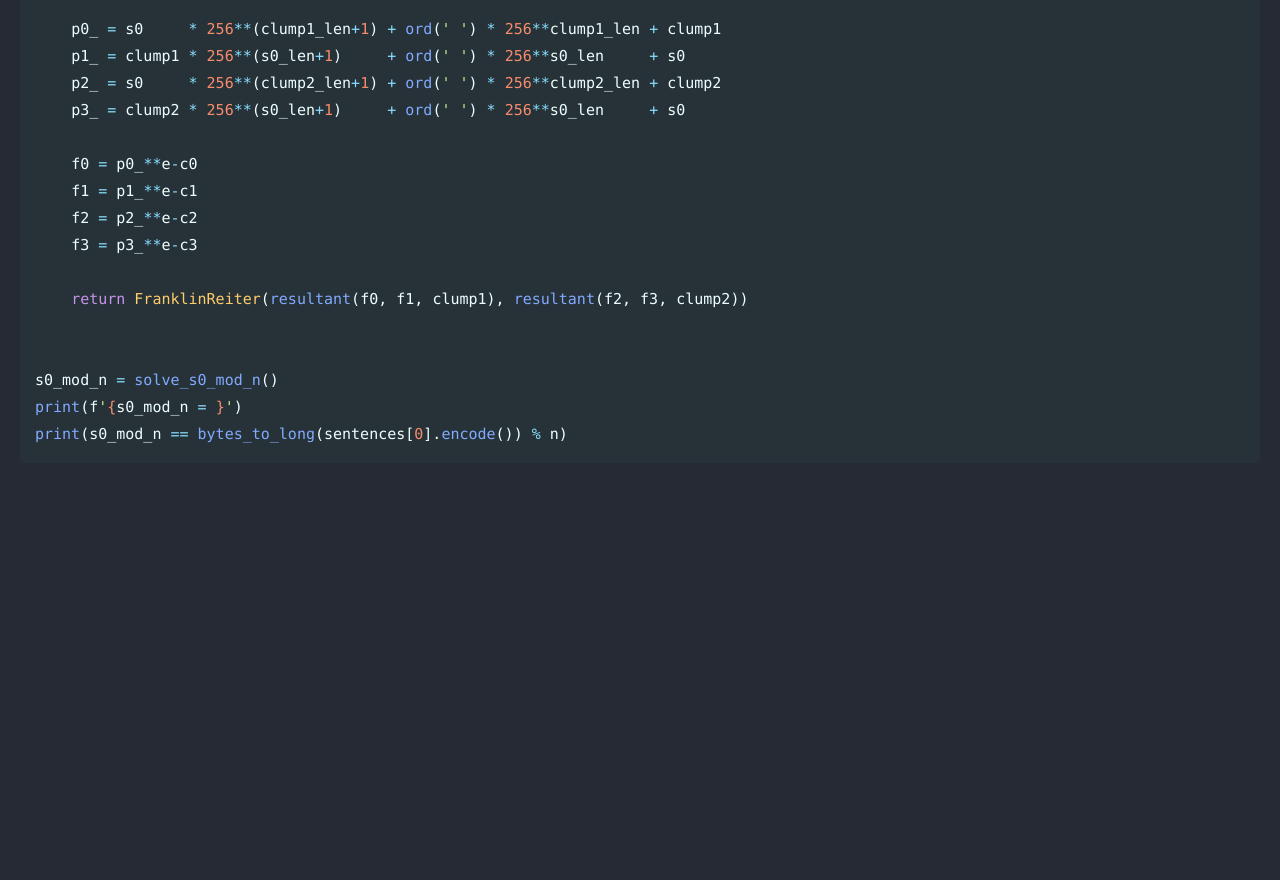
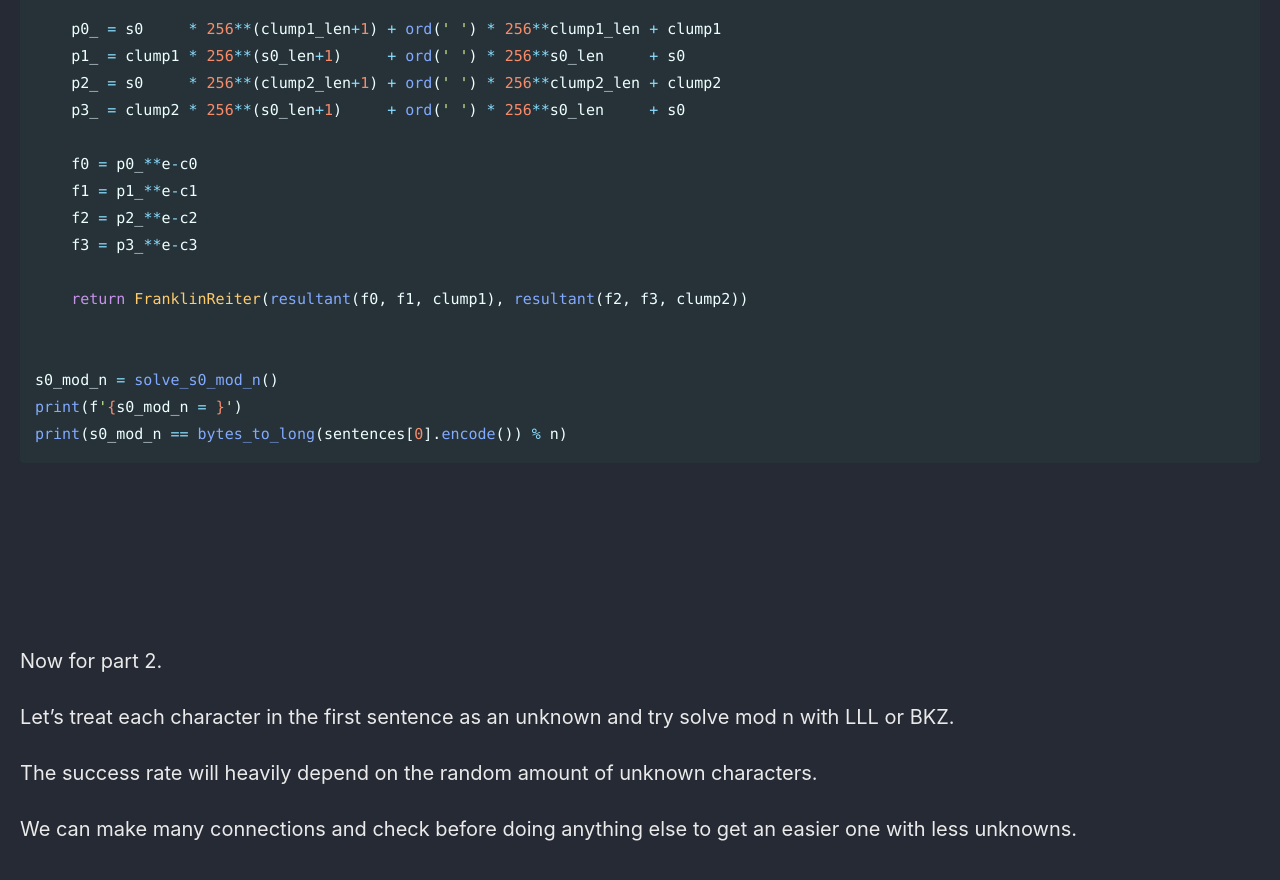
Before and after one commit to Connor-McCartney/Connor-McCartney.github.io, a Jekyll site: the page built from _pages/cryptography/other/doloRSitAmetRevenge.md, in a window 1280 px wide and 900 px high, scrolled down 4151 px. Shown: the top 880 px of the window. Built offline with Jekyll 4.4.1, drawn with Linux system fonts in a browser that asks for light colours; cached includes are drawn as plain includes; before the commit the page ends 4827 px from its top, so only the background shows below that.

Commit message:
Update doloRSitAmetRevenge.md

```diff
--- a/_pages/cryptography/other/doloRSitAmetRevenge.md
+++ b/_pages/cryptography/other/doloRSitAmetRevenge.md
@@ -187,3 +187,13 @@ print(s0_mod_n == bytes_to_long(sentences[0].encode()) % n)
 <br>
 
 <br>
+
+
+Now for part 2.
+
+
+Let's treat each character in the first sentence as an unknown and try solve mod n with LLL or BKZ.
+
+The success rate will heavily depend on the random amount of unknown characters.
+
+We can make many connections and check before doing anything else to get an easier one with less unknowns.
```
